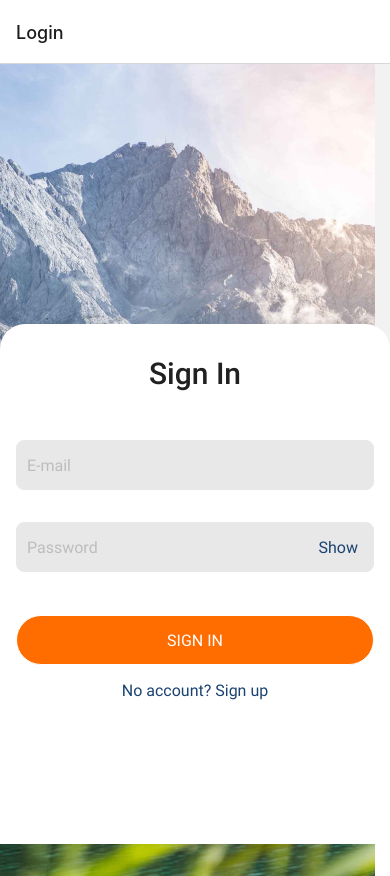
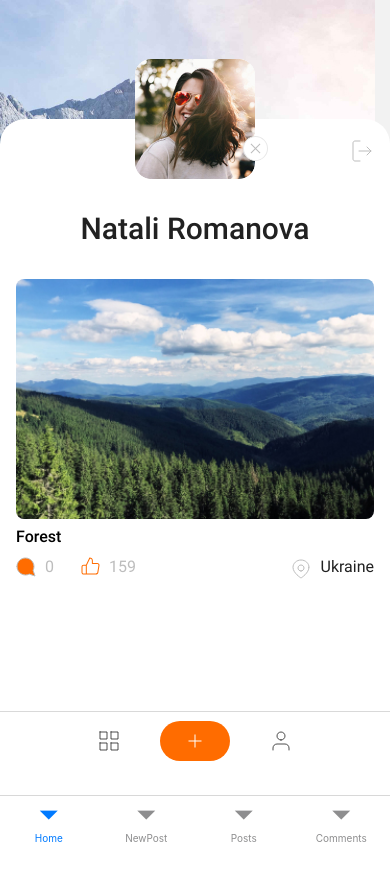
Before and after one commit to vladyslav-rohalov/React-Native, a React Native app: screen / in a window 390 px wide. After the commit the page ends 844 px from the top, so only its background shows below. Built offline with nearby package versions, Linux system fonts and the light colour scheme.

Commit message:
Working with navigation

```diff
--- a/App.js
+++ b/App.js
@@ -5,6 +5,7 @@ import { useFonts } from 'expo-font';
 import * as SplashScreen from 'expo-splash-screen';
 import { NavigationContainer } from '@react-navigation/native';
 import { createNativeStackNavigator } from '@react-navigation/native-stack';
+import { createBottomTabNavigator } from '@react-navigation/bottom-tabs';
 import HomeScreen from './Screens/home/home';
 import RegistrationScreen from './Screens/auth/RegistrationScreen';
 import LoginScreen from './Screens/auth/LoginScreen';
@@ -13,7 +14,8 @@ import CreatePostScreen from './Screens/posts/createPostsScreen';
 import CommentsScreen from './Screens/comments/commentsScreen';
 
 SplashScreen.preventAutoHideAsync();
-const Stack = createNativeStackNavigator();
+const AuthStack = createNativeStackNavigator();
+const MainTab = createBottomTabNavigator();
 
 export default function App() {
   const [fontsLoaded] = useFonts({
@@ -32,21 +34,70 @@ export default function App() {
   if (!fontsLoaded) {
     return null;
   }
+  const headerHide = {
+    headerShown: false,
+  };
 
   return (
-    <NavigationContainer>
-      <View onLayout={onLayoutRootView} style={styles.container}>
-        <StatusBar style="auto" />
-        <Stack.Navigator initialRouteName="Login">
-          <Stack.Screen name="Login" component={LoginScreen} />
-          <Stack.Screen name="Registration" component={RegistrationScreen} />
-          <Stack.Screen name="Home" component={HomeScreen} />
-          <Stack.Screen name="NewPost" component={CreatePostScreen} />
-          <Stack.Screen name="Posts" component={PostsScreen} />
-          <Stack.Screen name="Comments" component={CommentsScreen} />
-        </Stack.Navigator>
-      </View>
-    </NavigationContainer>
+    <View onLayout={onLayoutRootView} style={styles.container}>
+      <StatusBar style="auto" />
+      <NavigationContainer>
+        {/* <AuthStack.Navigator initialRouteName="Login">
+          <AuthStack.Screen
+            options={headerHide}
+            name="Login"
+            component={LoginScreen}
+          />
+          <AuthStack.Screen
+            options={headerHide}
+            name="Registration"
+            component={RegistrationScreen}
+          />
+        </AuthStack.Navigator> */}
+        <MainTab.Navigator initialRouteName="Home">
+          <MainTab.Screen
+            options={headerHide}
+            name="Home"
+            component={HomeScreen}
+          />
+          <MainTab.Screen
+            options={headerHide}
+            name="NewPost"
+            component={CreatePostScreen}
+          />
+          <MainTab.Screen
+            options={headerHide}
+            name="Posts"
+            component={PostsScreen}
+          />
+          <MainTab.Screen
+            options={headerHide}
+            name="Comments"
+            component={CommentsScreen}
+          />
+        </MainTab.Navigator>
+        {/* <Stack.Screen
+            options={headerHide}
+            name="Home"
+            component={HomeScreen}
+          />
+          <Stack.Screen
+            options={headerHide}
+            name="NewPost"
+            component={CreatePostScreen}
+          />
+          <Stack.Screen
+            options={headerHide}
+            name="Posts"
+            component={PostsScreen}
+          />
+          <Stack.Screen
+            options={headerHide}
+            name="Comments"
+            component={CommentsScreen}
+          /> */}
+      </NavigationContainer>
+    </View>
   );
 }
 
--- a/Screens/auth/LoginScreen.jsx
+++ b/Screens/auth/LoginScreen.jsx
@@ -9,8 +9,9 @@ import {
   ImageBackground,
   TouchableWithoutFeedback,
 } from 'react-native';
-
+import { TouchableOpacityComponent } from 'react-native';
 import { useState, useRef } from 'react';
+import { Button } from 'react-native-web';
 
 const initialState = {
   mail: '',
--- a/Screens/comments/commentsScreen.jsx
+++ b/Screens/comments/commentsScreen.jsx
@@ -98,6 +98,7 @@ const styles = StyleSheet.create({
   container: {
     flex: 1,
     flexDirection: 'column',
+    backgroundColor: '#FFFFFF',
   },
   header: {
     flexDirection: 'row',
--- a/Screens/posts/createPostsScreen.jsx
+++ b/Screens/posts/createPostsScreen.jsx
@@ -17,7 +17,7 @@ const initialState = {
   location: '',
 };
 
-export default function CreatePostScreen() {
+export default function CreatePostScreen({ navigation }) {
   const [publicationData, setPublicationData] = useState('');
   const [isShowKeyboard, setIsShowKeyboard] = useState(false);
   const inputTitleRef = useRef();
@@ -202,6 +202,7 @@ const styles = StyleSheet.create({
   container: {
     flex: 1,
     flexDirection: 'column',
+    backgroundColor: '#FFFFFF',
   },
   header: {
     flexDirection: 'row',
--- a/Screens/posts/postsScreen.jsx
+++ b/Screens/posts/postsScreen.jsx
@@ -1,14 +1,17 @@
 import { StyleSheet, View, Text, Image, TouchableOpacity } from 'react-native';
 import Svg, { Path, Rect, G, Defs, ClipPath } from 'react-native-svg';
 
-export default function PostsScreen() {
+export default function PostsScreen({ navigation }) {
   const photo = require('../../assets/images/photo.jpg');
   const img = require('../../assets/images/img.jpg');
   return (
     <View style={styles.container}>
       <View style={styles.header}>
         <Text style={styles.headerText}>Publications</Text>
-        <TouchableOpacity style={styles.svgSignOut}>
+        <TouchableOpacity
+          style={styles.svgSignOut}
+          onPress={() => navigation.navigate('Login')}
+        >
           <Svg width="24" height="24" viewBox="0 0 24 24" fill="none">
             <Path
               d="M10 22H5C3.89543 22 3 21.1046 3 20V4C3 2.89543 3.89543 2 5 2H10"
@@ -94,7 +97,7 @@ export default function PostsScreen() {
 
       <View style={styles.footer}>
         <View style={styles.footerIcon}>
-          <TouchableOpacity>
+          <TouchableOpacity onPress={() => navigation.navigate('Posts')}>
             <Svg width="24" height="24" viewBox="0 0 24 24" fill="none">
               <Rect width="24" height="24" fill="white" />
               <Path
@@ -135,7 +138,7 @@ export default function PostsScreen() {
               />
             </Svg>
           </TouchableOpacity>
-          <TouchableOpacity>
+          <TouchableOpacity onPress={() => navigation.navigate('NewPost')}>
             <Svg width="70" height="40" viewBox="0 0 70 40" fill="none">
               <G clipPath="url(#clip0_12_109)">
                 <Rect width="70" height="40" rx="20" fill="#FF6C00" />
@@ -153,7 +156,7 @@ export default function PostsScreen() {
               </Defs>
             </Svg>
           </TouchableOpacity>
-          <TouchableOpacity>
+          <TouchableOpacity onPress={() => navigation.navigate('Comments')}>
             <Svg width="24" height="24" viewBox="0 0 24 24" fill="none">
               <Path
                 d="M20 21V19C20 16.7909 18.2091 15 16 15H8C5.79086 15 4 16.7909 4 19V21"
@@ -183,6 +186,7 @@ const styles = StyleSheet.create({
   container: {
     flex: 1,
     flexDirection: 'column',
+    backgroundColor: '#FFFFFF',
   },
   header: {
     flexDirection: 'row',
--- a/package.json
+++ b/package.json
@@ -11,6 +11,7 @@
   "dependencies": {
     "@expo/webpack-config": "^18.0.1",
     "@react-native-community/masked-view": "^0.1.11",
+    "@react-navigation/bottom-tabs": "^6.5.7",
     "@react-navigation/native": "^6.1.6",
     "@react-navigation/native-stack": "^6.9.12",
     "@react-navigation/stack": "^6.3.16",
```
Also changed, not shown: Screens/home/home.jsx (+1 -1 lines), 1 other file (tests, documents, lock files or other folders).
